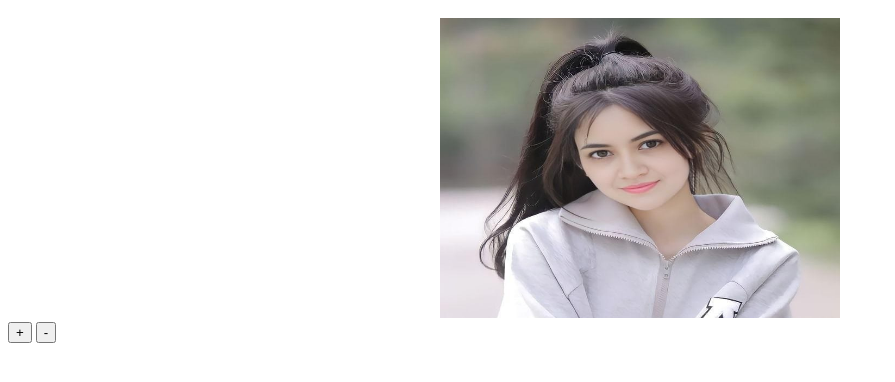
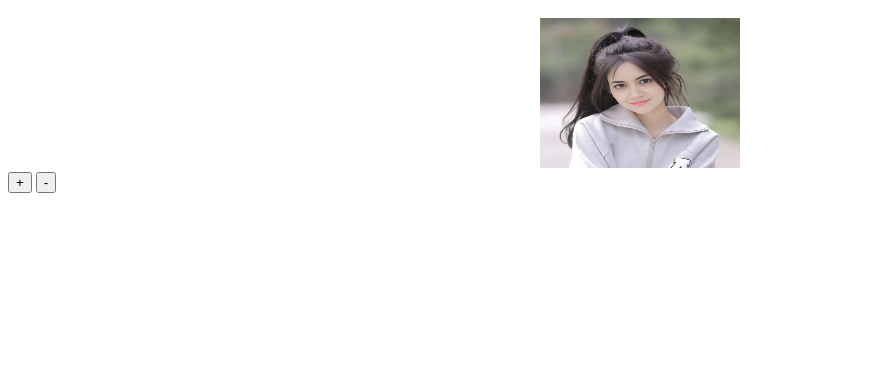
Before and after one commit to madhuripawar24/zoomInzomOut, a plain HTML site: page index.html in a window 1280 px wide. Shown: the whole page, without its empty margins (0-895 px from the left). Drawn offline with Linux system fonts and the light colour scheme.

Commit message:
change image code

```diff
--- a/index.html
+++ b/index.html
@@ -18,7 +18,7 @@
 <body>
 
 <div id="image-container">
-  <img id="zoomed-image" src="M1.jpeg" alt="Zoomable Image" width="400" height="300 ">
+  <img id="zoomed-image" src="M1.jpeg" alt="Zoomable Image" width="200" height="150 ">
 </div>
 
 <div id="zoom-buttons">
```
